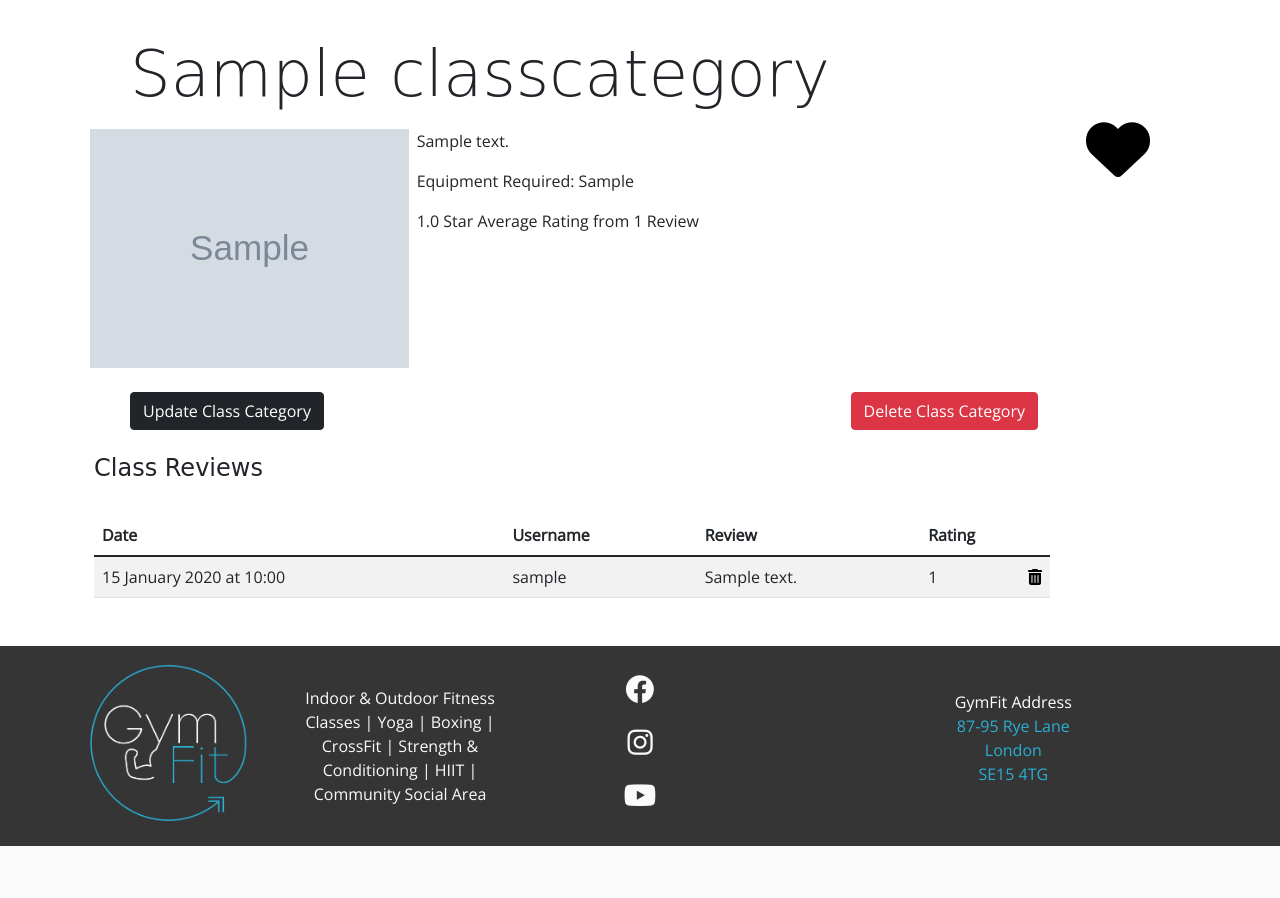
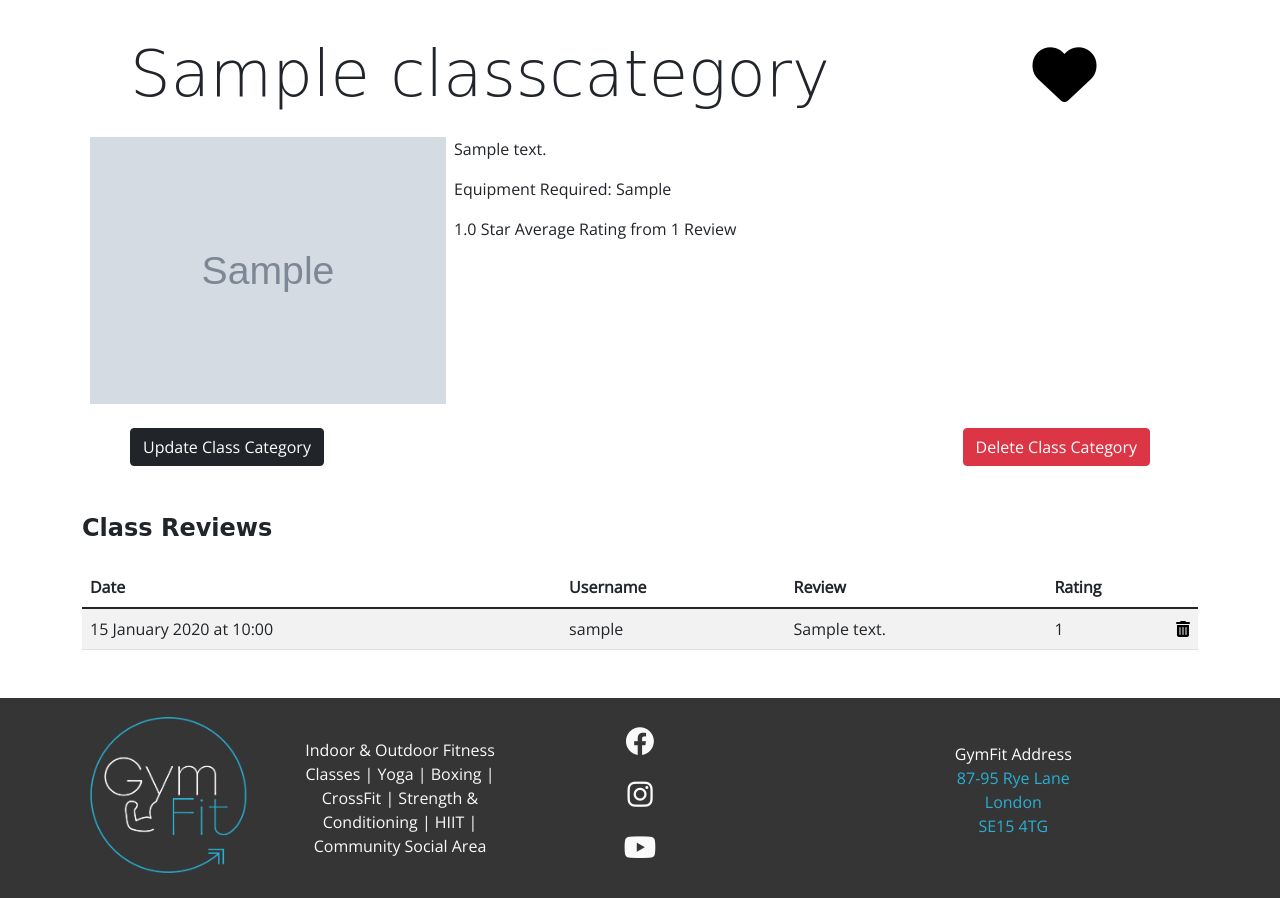
Before and after one commit to nlenno1/gym-fit-MS4, a Django app: page /classes/class_category/1 in a window 1280 px wide. Shown: the part 152-1050 px from the top of the page. Before the commit the page ends 998 px from the top, so only its background shows below. Run offline with Django 4.2, Linux system fonts and the light colour scheme; a user stored in the database is signed in; tables that the repository leaves empty hold one stand-in row (values such as "Sample post"); grey boxes marked "Sample" are stand-in pictures; parts of the project's set-up code (start-up, migrations or seed data) failed here and were passed over; some libraries are stand-ins or nearby versions; some web fonts are replaced.

Commit message:
fix: correct guest view single class category details error and update template

```diff
--- a/classes/templates/classes/class_category_details.html
+++ b/classes/templates/classes/class_category_details.html
@@ -16,16 +16,20 @@
 
 {% block content %}
     <section id="content" class="container">
-        <h1 class="display-3 text-center text-md-start ps-md-5 mt-5 mb-3">
+        <div class="row g-0 ps-md-5 mt-5 mb-3">
+            <div class="col-12 col-md-9">
+                <h1 class="display-3 text-center text-md-start">
                     {{ category.friendly_name }}
-            <!-- Information/Description Popover -->
+                </h1>
+            </div>
+            <div class="col-12 col-md-3 display-3 text-center">
                 {% if fav_category %}
                     <form action="{% url 'remove_category_from_favs' category.id %}" method="POST" class="form">
                         {% csrf_token %}
                         <input type="hidden" name="redirect_url" value="{{ request.get_full_path }}">
                         <button type="submit" type="button"  data-bs-container="body" data-bs-trigger="hover focus"
                         data-bs-toggle="popover" data-bs-placement="bottom" data-bs-content="Remove from Favourite Categories"
-                    class="no-button float-end me-md-5"><i class="fa-solid fa-heart"></i></button>
+                        class="no-button w-25"><i class="fa-solid fa-heart"></i></button>
                     </form>
                 {% else %}
                     <form action="{% url 'add_category_to_favs' category.id %}" method="POST" class="form">
@@ -33,10 +37,12 @@
                         <input type="hidden" name="redirect_url" value="{{ request.get_full_path }}">
                         <button type="submit" type="button"  data-bs-container="body" data-bs-trigger="hover focus"
                         data-bs-toggle="popover" data-bs-placement="bottom" data-bs-content="Add to Favourite Categories"
-                    class="no-button float-end me-md-5"><i class="fa-regular fa-heart"></i></button>
+                        class="no-button w-25"><i class="fa-regular fa-heart"></i></button>
                     </form>
                 {% endif %}
-        </h1>
+            </div>
+        </div>
+            <!-- Information/Description Popover -->
         <div class="row g-0">
             <div class="col-12 col-lg-4 text-center">
                 {% if category.image_url %}
@@ -62,18 +68,25 @@
                     </div>
                 </div>
             {% endif %}
-            <div class="row">
+        </div>
+        <div class="row g-0 mt-4">
             <div class="col-12 col-md-6">
-                    <h4>Class Reviews</h4>
+                <h4 class="fw-bold">Class Reviews</h4>
             </div>
             {% if reviews|length > 0 %}
                 {% if not previous_review %}
-                        <div class="col-t12-col-md-6">
+                    <div class="col-12 col-md-6">
+                        {% if user.is_authenticated %}
                             <a href="{% url 'create_a_category_review' category.id %}" class="float-end btn btn-dark blue-button">Write A Review</a>
+                        {% else %}
+                            <a href="{% url 'account_login' %}">
+                                <h5 class="text-blue fw-bold text-end">Sign In To Leave A Review</h5>
+                            </a>
+                        {% endif %}
                         </div>
                 {% endif %}
                 <div class="col-12">
-                        <table class="table table-striped mt-4 mb-5">
+                    <table class="table table-striped mt-3 mb-5">
                         <thead>
                         <tr class="d-none d-md-table-row">
                             <th scope="col">Date</th>
@@ -112,12 +125,16 @@
                 <div class="col-12 mb-5 text-center text-md-start">
                     <h5>There are no reviews to show</h5>
                     {% if not previous_review %}
-                            <p>Why don't you be the first to leave a review?</p>
-                            <a href="{% url 'create_a_category_review' category.id %}" class="btn btn-dark blue-button">Write A Review</a>
+                        {% if user.is_authenticated %}
+                            <a href="{% url 'create_a_category_review' category.id %}" class="float-end btn btn-dark blue-button">Write A Review</a>
+                        {% else %}
+                            <a href="{% url 'account_login' %}">
+                                <h5 class="text-blue fw-bold">Sign In To Leave A Review</h5>
+                            </a>
+                        {% endif %}
                     {% endif %}
                 </div>
             {% endif %}
         </div>
-        </div>
     </section>
 {% endblock %}
--- a/classes/views.py
+++ b/classes/views.py
@@ -90,8 +90,9 @@ def view_single_class_category(request, category_id):
     fav_category = False
 
     previous_review = None
-    previous_review = ClassCategoryReview.objects.filter(
-                      author=request.user, review_subject=category).exists()
+    if request.user.is_authenticated:
+        previous_review = ClassCategoryReview.objects.filter(
+                        author=request.user, review_subject=category).exists()
 
     for review in reviews:
         review.created_on = review.created_on.strftime("%d %B %Y at %H:%M")
--- a/reviews/views.py
+++ b/reviews/views.py
@@ -1,11 +1,13 @@
 from django.shortcuts import render, redirect, reverse, get_object_or_404
 from django.contrib import messages
+from django.contrib.auth.decorators import login_required
 
 from classes.models import ClassCategory
 from reviews.models import ClassCategoryReview
 from .forms import ClassCategoryReviewForm
 
 
+@login_required
 def create_a_category_review(request, category_id):
     """ View to allow users to create a review """
 
@@ -45,6 +47,7 @@ def create_a_category_review(request, category_id):
     return render(request, 'reviews/write_a_category_review.html', context)
 
 
+@login_required
 def delete_category_review(request, review_id):
     """ View to allow users to delete a review """
 
@@ -57,4 +60,4 @@ def delete_category_review(request, review_id):
     else:
         messages.error(request, "Unable to find review to delete")
 
-    return redirect(reverse('view_single_class_category', kwargs={'category_id':category.id}))
+    return redirect(reverse('view_single_class_category', kwargs={'category_id': category.id}))
--- a/static/css/classes.css
+++ b/static/css/classes.css
@@ -1,4 +1,8 @@
 /* Our Classes */
+
+a {
+    text-decoration: none;
+}
 
 .class_category_container {
     display: flex;
```
Lines whose indentation alone changed are shown as unchanged.
